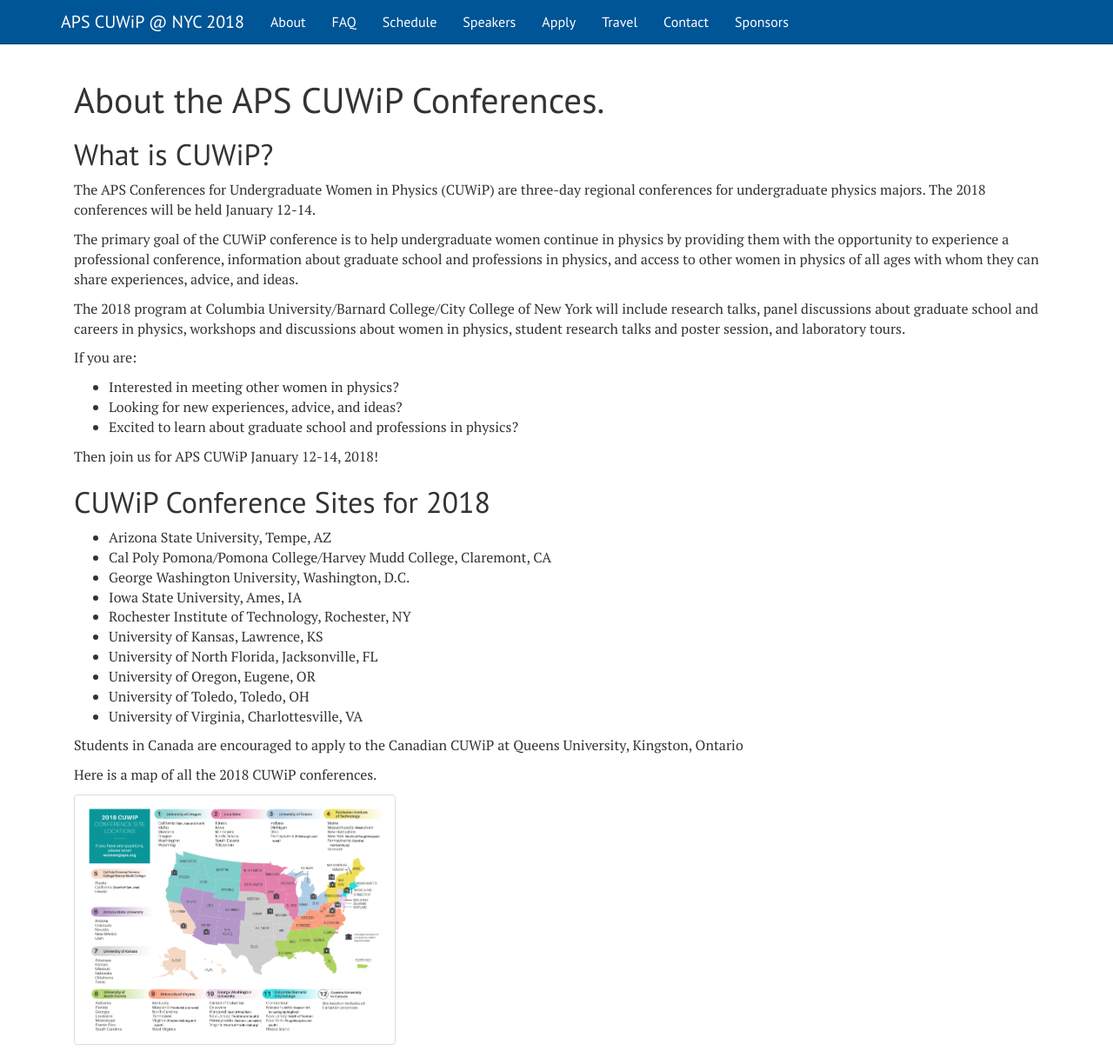
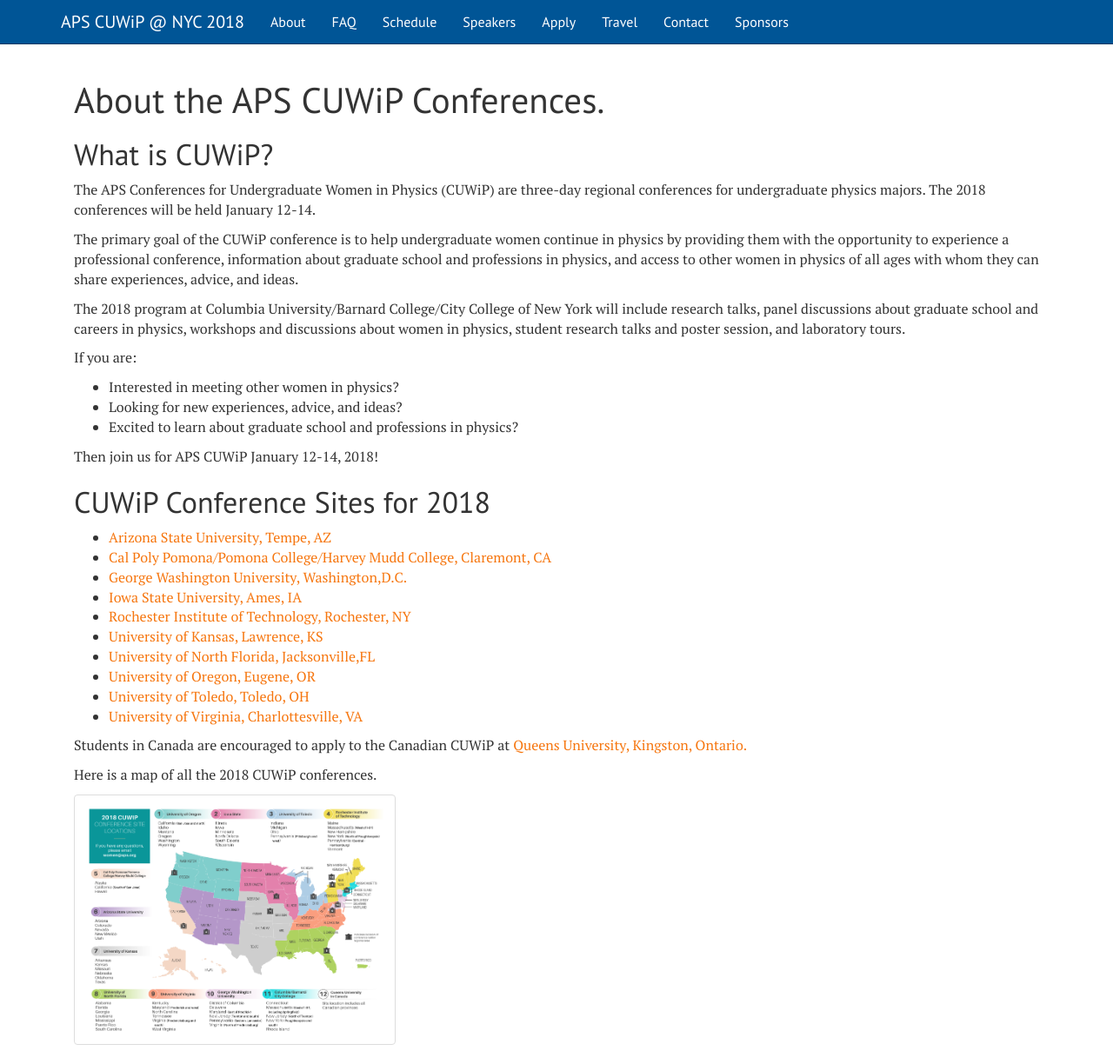
Before and after one commit to cuwip-nyc/cuwip-nyc.github.io, a Jekyll site: the page built from about.md, in a window 1280 px wide and 1224 px high. Shown: the whole window at 87% size. Built offline with Jekyll 4.4.1, drawn with Linux system fonts in a browser that asks for light colours; part of the change alters nothing that is shown.

```diff
--- a/about.md
+++ b/about.md
@@ -28,18 +28,22 @@ Then join us for APS CUWiP January 12-14, 2018!
 
 ## CUWiP Conference Sites for 2018
 
-- Arizona State University, Tempe, AZ
-- Cal Poly Pomona/Pomona College/Harvey Mudd College, Claremont, CA
-- George Washington University, Washington, D.C.
-- Iowa State University, Ames, IA
-- Rochester Institute of Technology, Rochester, NY
-- University of Kansas, Lawrence, KS
-- University of North Florida, Jacksonville, FL
-- University of Oregon, Eugene, OR
-- University of Toledo, Toledo, OH
-- University of Virginia, Charlottesville, VA
+- [Arizona State University, Tempe,
+  AZ](https://dev-asucuwip2018.ws.asu.edu/content/home)
+- [Cal Poly Pomona/Pomona College/Harvey Mudd College, Claremont,
+  CA](https://cuwipsocal2018.org/)
+- [George Washington University, Washington,D.C.](https://physics.columbian.gwu.edu/aps-cuwip-gw)
+- [Iowa State University, Ames, IA](http://cuwip.physics.iastate.edu)
+- [Rochester Institute of Technology, Rochester,
+  NY](https://sites.google.com/view/cuwip-rit/)
+- [University of Kansas, Lawrence, KS](http://apscuwip.ku.edu)
+- [University of North Florida, Jacksonville,FL](https://cuwipnorthflorida.wordpress.com/)
+- [University of Oregon, Eugene, OR](https://sites.google.com/view/uocuwip2018)
+- [University of Toledo, Toledo, OH](http://www.utoledo.edu/nsm/physast/cuwip/)
+- [University of Virginia, Charlottesville, VA](http://cuwip.phys.virginia.edu)
 
-Students in Canada are encouraged to apply to the Canadian CUWiP at Queens University, Kingston, Ontario
+Students in Canada are encouraged to apply to the Canadian CUWiP at [Queens
+University, Kingston, Ontario.](https://ccuwip.ca/)
 
 Here is a map of all the 2018 CUWiP conferences.
 
```
Also changed, not shown: 2 other files.
